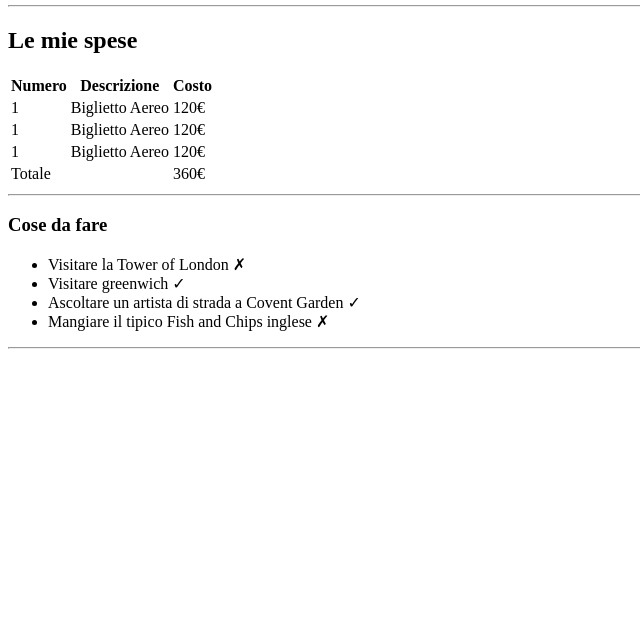
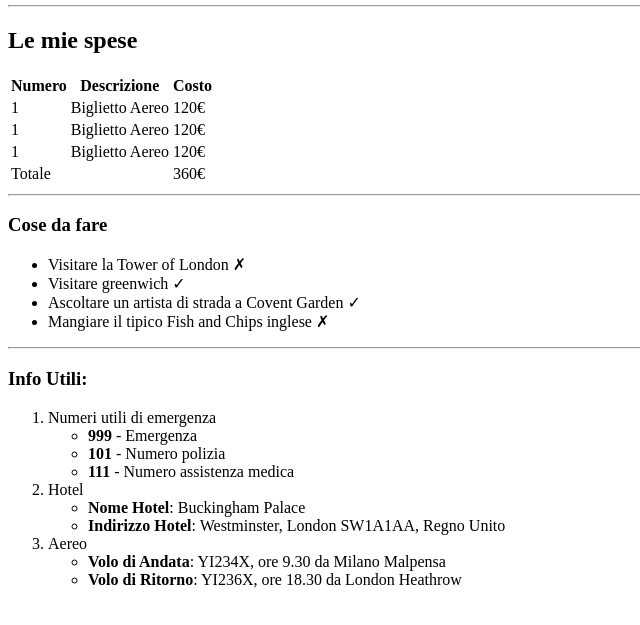
Before and after one commit to Mdigennaro/html-london-trip, a plain HTML site: page index.html in a window 1280 px wide. Shown: the part 101-726 px from the top of the page, without its empty margins (0-640 px from the left). Drawn offline with Linux system fonts and the light colour scheme.

Commit message:
third-commit

```diff
--- a/index.html
+++ b/index.html
@@ -85,6 +85,32 @@
      <!--/attività-->
      <hr>
 
+     <!--Recapiti indirizzo e voli-->
+     <h3><strong>Info Utili:</strong></h3>
+     <ol>
+
+       <li>Numeri utili di emergenza</li>
+         <ul>
+           <li><strong>999</strong> - Emergenza</li>
+           <li><strong>101</strong> - Numero polizia</li>
+           <li><strong>111</strong> - Numero assistenza medica</li>
+         </ul>
+
+        <li>Hotel</li>
+          <ul>
+            <li><strong>Nome Hotel</strong>: Buckingham Palace</li>
+            <li><strong>Indirizzo Hotel</strong>: Westminster, London SW1A1AA, Regno Unito</li>
+          </ul>
+
+        <li>Aereo</li>
+          <ul>
+            <li><strong>Volo di Andata</strong>: YI234X, ore 9.30 da Milano Malpensa</li>
+            <li><strong>Volo di Ritorno</strong>: YI236X, ore 18.30 da London Heathrow</li>
+          </ul>
+
+     </ol>
+
+
 
   </main>
 
```
